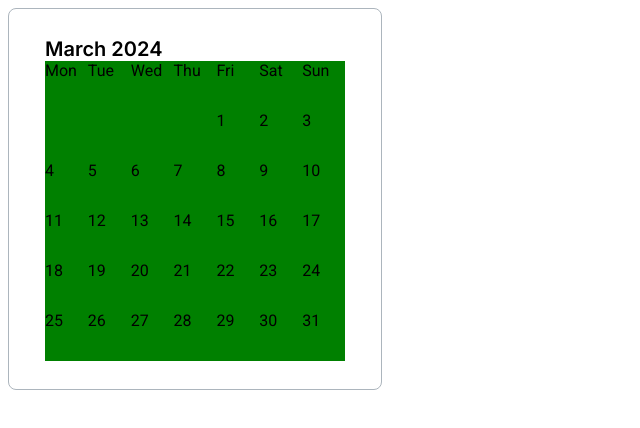
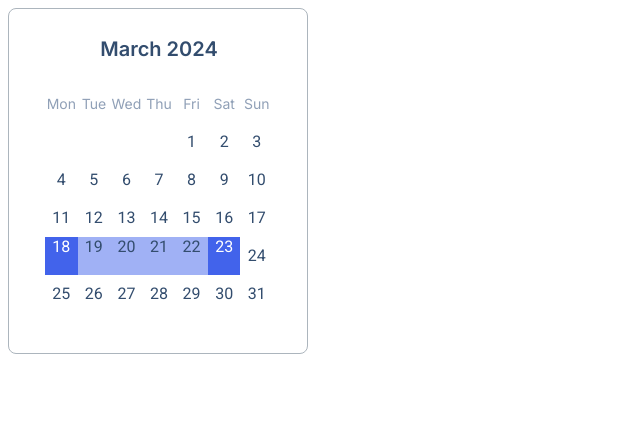
Before and after one commit to js-tasks-ru/htmlcss-20240216_alexandralexv, a website: page 05-lection3/03-calendar/index.html in a window 1280 px wide. Shown: the whole page, without its empty margins (0-640 px from the left). Drawn offline with Linux system fonts and the light colour scheme.

Commit message:
almost ready

```diff
--- a/05-lection3/03-calendar/calendar.css
+++ b/05-lection3/03-calendar/calendar.css
@@ -2,9 +2,10 @@
     position: absolute;
     border: 1px solid #ACB5BD;
     border-radius: 8px;
-    padding: 28px 36px;
+    padding: 28px 34px 40px 36px;
     width: 100%;
     max-width: 300px;
+    box-sizing: border-box;
 }
 
 .calendar__title {
@@ -13,12 +14,14 @@
     font-weight: 600;
     font-size: 20px;
     line-height: 24px;
+    text-align: center;
+    padding: 0 0 24px 0;
+    color: #334D6E;
 }
 
 .calendar__wrapper {
     position: relative;
     padding-bottom: 100%;
-    background: red;
 }
 
 .calendar__inner {
@@ -27,23 +30,36 @@
     left: 0;
     right: 0;
     bottom: 0;
-    background: green;
     display: grid;
     grid-template-columns: repeat(7, 1fr);
 }
 
 .calendar__item {
-
+    font-style: normal;
+    font-weight: 400;
+    font-size: 16px;
+    line-height: 20px;
+    text-align: center;
+    color: #334D6E;
+    justify-self: center;
+    align-self: center;
 }
 
 .calendar__item_day {
-
+    font-family: 'Inter';
+    font-size: 14px;
+    color: #90A0B7;
 }
 
 .calendar__item_active {
-
+    background: #4263EB;
+    color: #FFFFFF;
+    justify-self: stretch;
+    align-self: stretch;
 }
 
 .calendar__item_between-active {
-
+    background: #A0B1F5;
+    justify-self: stretch;
+    align-self: stretch;
 }
--- a/05-lection3/03-calendar/index.html
+++ b/05-lection3/03-calendar/index.html
@@ -39,12 +39,12 @@
                     <span class="calendar__item">15</span>
                     <span class="calendar__item">16</span>
                     <span class="calendar__item">17</span>
-                    <span class="calendar__item">18</span>
-                    <span class="calendar__item">19</span>
-                    <span class="calendar__item">20</span>
-                    <span class="calendar__item">21</span>
-                    <span class="calendar__item">22</span>
-                    <span class="calendar__item">23</span>
+                    <span class="calendar__item calendar__item_active">18</span>
+                    <span class="calendar__item calendar__item_between-active">19</span>
+                    <span class="calendar__item calendar__item_between-active">20</span>
+                    <span class="calendar__item calendar__item_between-active">21</span>
+                    <span class="calendar__item calendar__item_between-active">22</span>
+                    <span class="calendar__item calendar__item_active">23</span>
                     <span class="calendar__item">24</span>
                     <span class="calendar__item">25</span>
                     <span class="calendar__item">26</span>
```
